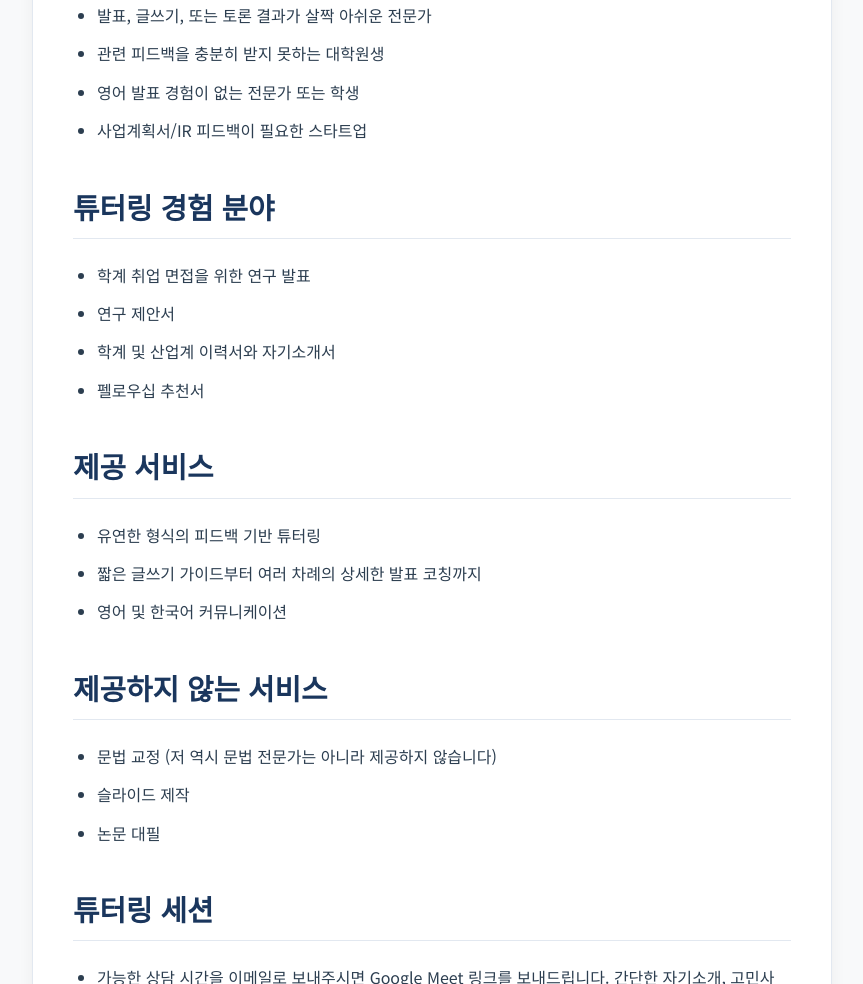
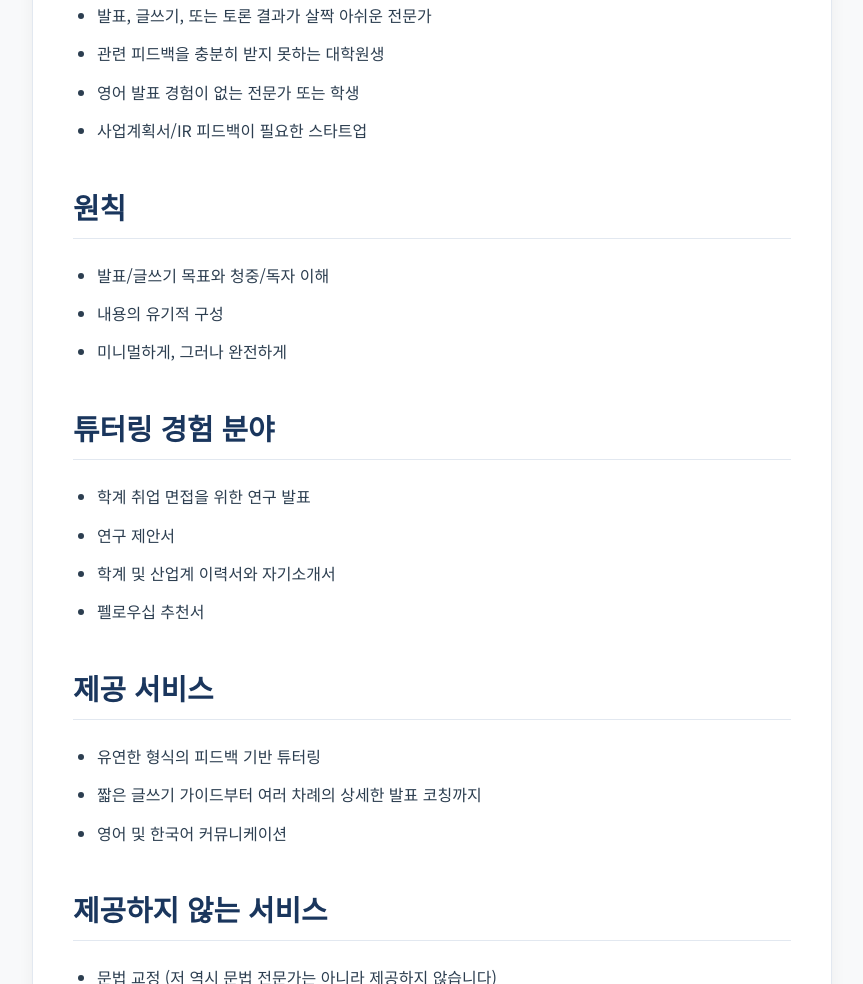
Before and after one commit to mkim-datascience/mkim-datascience.github.io, a plain HTML site: page tutor/ko.html in a window 1280 px wide. Shown: the part 1193-2177 px from the top of the page, without its empty margins (208-1071 px from the left). Drawn offline with Linux system fonts and the light colour scheme.

Commit message:
provide principles

```diff
--- a/tutor/ko.html
+++ b/tutor/ko.html
@@ -296,6 +296,13 @@
                 <li>사업계획서/IR 피드백이 필요한 스타트업</li>
             </ul>
 
+            <h2>원칙</h2>
+            <ul>
+                <li>발표/글쓰기 목표와 청중/독자 이해</li>
+                <li>내용의 유기적 구성</li>
+                <li>미니멀하게, 그러나 완전하게</li>
+            </ul>
+
             <h2>튜터링 경험 분야</h2>
             <p>
                 <ul>
```
Also changed, not shown: tutor/en.html (+10 -0 lines).
